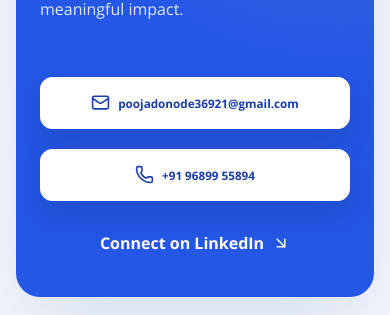
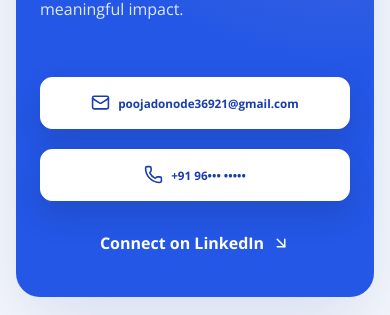
Before and after one commit to poojadonode28/pooja-portfolio, a React (Vite) app: page / in a window 390 px wide. Shown: the part 8401-8716 px from the top of the page. Built offline with nearby package versions, Linux system fonts and the light colour scheme.

Commit message:
Mask the phone number behind a reveal action

```diff
--- a/src/App.tsx
+++ b/src/App.tsx
@@ -52,8 +52,11 @@ const shopProducts = [
   { tone: "four", price: "₹2,199" },
 ] as const;
 
+const maskedPhone = "+91 96••• •••••";
+
 const App = () => {
   const [isMenuOpen, setIsMenuOpen] = useState(false);
+  const [isPhoneVisible, setIsPhoneVisible] = useState(false);
   const menuButtonRef = useRef<HTMLButtonElement>(null);
   const mobileNavigationRef = useRef<HTMLDivElement>(null);
 
@@ -491,6 +494,7 @@ const App = () => {
                 <Mail aria-hidden="true" size={19} />
                 {profile.email}
               </a>
+              {isPhoneVisible ? (
                 <a
                   className="button button-light"
                   href={`tel:${profile.phone.replace(/\s/g, "")}`}
@@ -499,6 +503,17 @@ const App = () => {
                   <Phone aria-hidden="true" size={19} />
                   {profile.phone}
                 </a>
+              ) : (
+                <button
+                  className="button button-light"
+                  type="button"
+                  onClick={() => setIsPhoneVisible(true)}
+                  aria-label="Show phone number"
+                >
+                  <Phone aria-hidden="true" size={19} />
+                  {maskedPhone}
+                </button>
+              )}
               <a
                 className="text-link-light"
                 href={profile.linkedin}
--- a/src/content.ts
+++ b/src/content.ts
@@ -33,7 +33,9 @@ type Project = {
 export const profile = {
   name: "Pooja Donode",
   email: "poojadonode36921@gmail.com",
-  phone: "+91 96899 55894",
+  // Base64 keeps the digits out of the shipped HTML so scrapers reading the
+  // static page do not harvest them; the UI decodes it only when asked.
+  phone: atob("KzkxIDk2ODk5IDU1ODk0"),
   role: "Software Engineer",
   location: "Bengaluru, India",
   summary:
```
Also changed, not shown: 1 other file (tests, documents, lock files or other folders). Lines whose indentation alone changed are shown as unchanged.
